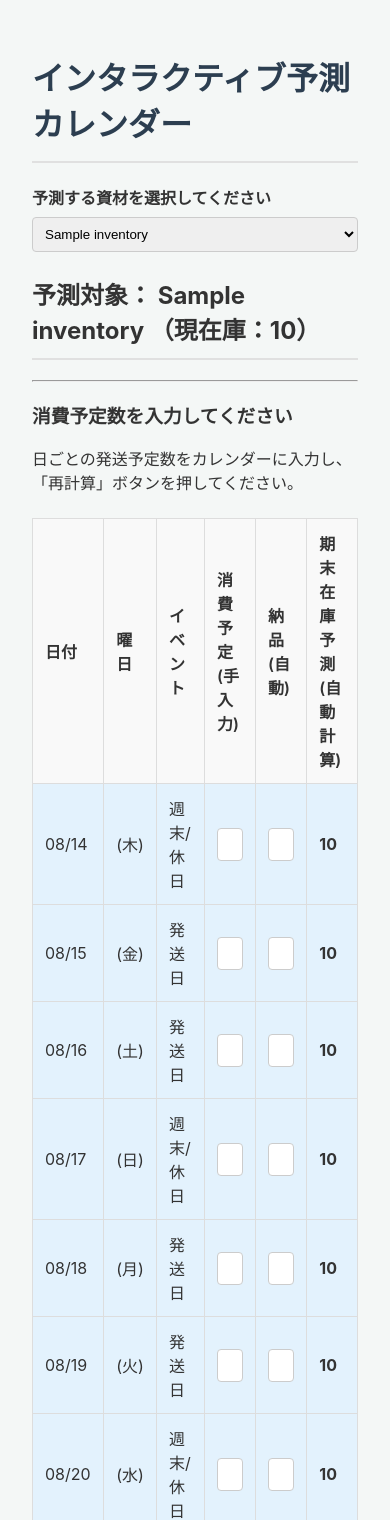
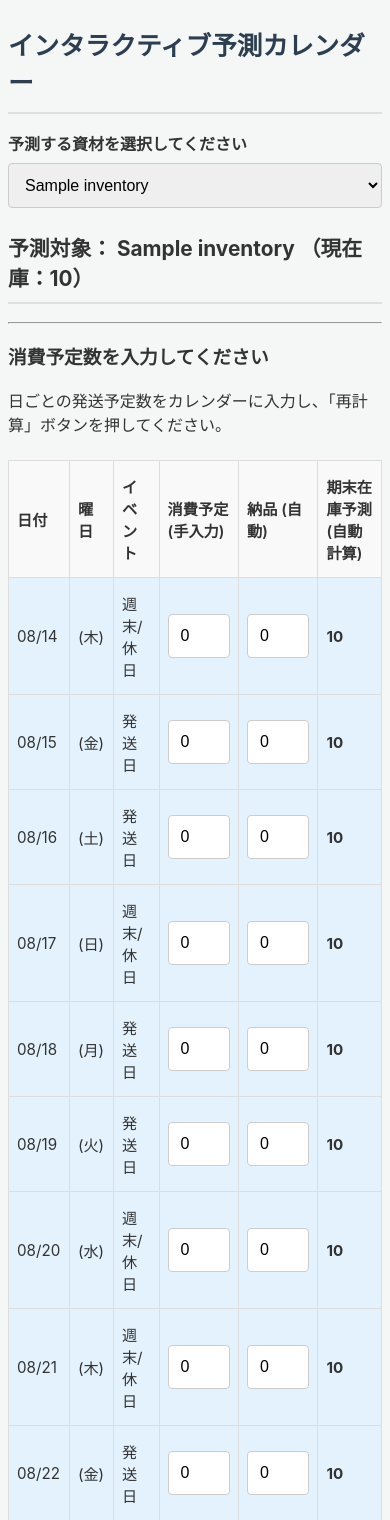
Before and after one commit to soheiohara/zaiko-app, a Flask app: page /forecast in a window 390 px wide. Shown: the top 1520 px of the page. Run offline with Flask 3, Linux system fonts and the light colour scheme; tables that the repository leaves empty hold one stand-in row (values such as "Sample post"); some libraries are stand-ins or nearby versions.

Commit message:
Improve mobile font sizes and layout

```diff
--- a/static/style.css
+++ b/static/style.css
@@ -112,3 +112,69 @@
     margin-bottom: 0.5em;
     font-weight: 600;
 }
+/* --- ▼▼▼ レスポンシブ対応（スマホ用スタイル）▼▼▼ --- */
+
+/* テーブルを横スクロール可能にするためのコンテナ */
+.table-container {
+    overflow-x: auto;
+    width: 100%;
+}
+/* --- ▼▼▼ レスポンシブ対応（スマホ用スタイル）▼▼▼ --- */
+
+/* テーブルを横スクロール可能にするためのコンテナ */
+.table-container {
+    overflow-x: auto;
+    width: 100%;
+    -webkit-overflow-scrolling: touch; /* iOSでのスクロールを滑らかにする */
+}
+
+/* 画面幅が768px以下（タブレットやスマホ）の場合に適用 */
+@media (max-width: 768px) {
+    /* ページの基準となる文字サイズを少し大きくする */
+    html {
+        font-size: 16px;
+    }
+
+    /* 全体の余白を調整 */
+    body {
+        padding: 0.5em;
+        -webkit-text-size-adjust: 100%; /* iOSでの勝手な文字サイズ調整を防ぐ */
+    }
+    .container {
+        padding: 1em;
+        box-shadow: none; /* スマホでは影をなくしてスッキリさせる */
+    }
+
+    /* 見出しの文字サイズを調整 */
+    h1 { font-size: 1.6rem; }
+    h2 { font-size: 1.3rem; }
+
+    /* テーブルの文字を大きく、余白を広くする */
+    th, td {
+        font-size: 0.95rem;
+        padding: 14px 8px; /* 上下の余白を広く、左右を少し狭く */
+    }
+
+    /* フォーム要素を画面幅いっぱいにし、文字も大きくする */
+    input[type="text"],
+    input[type="number"],
+    select,
+    .btn,
+    button {
+        width: 100%;
+        box-sizing: border-box;
+        font-size: 1rem; /* 文字サイズを基準に合わせる */
+        padding: 12px;   /* ボタンや入力欄を高くして押しやすくする */
+    }
+
+    /* 操作ボタンが縦に並ぶように調整 */
+    .actions form {
+        display: block;
+        margin-bottom: 0.5em;
+    }
+    .actions .btn-edit {
+        display: block;
+        text-align: center;
+        margin-bottom: 0.5em;
+    }
+}
```
